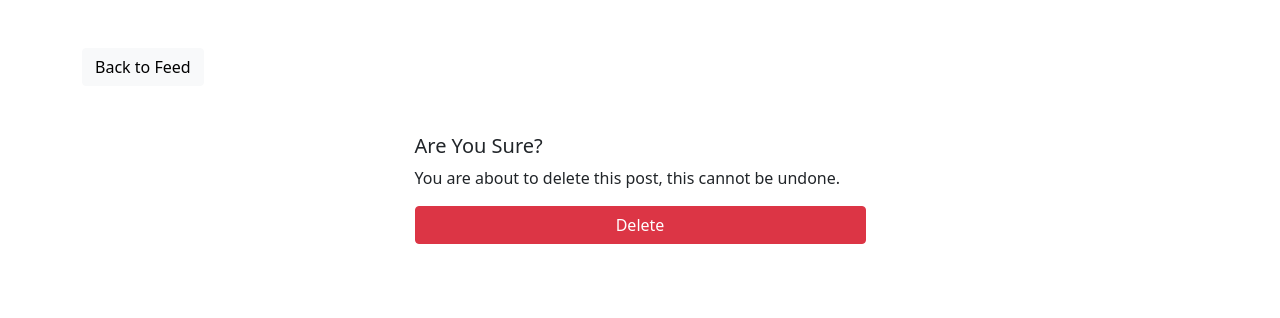
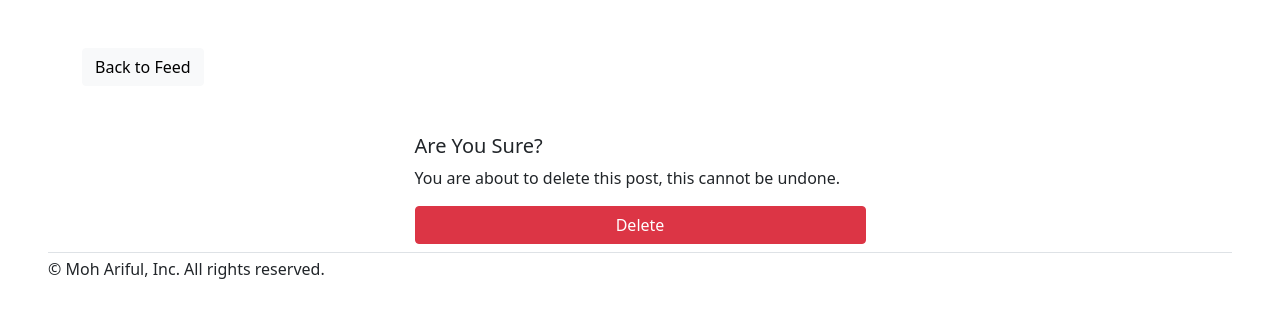
Before and after one commit to moh-ariful/social-media-like-twitter, a Django app: page /social/post/delete/1/ in a window 1280 px wide. Shown: the part 56-374 px from the top of the page. Run offline with Django 3.2, Linux system fonts and the light colour scheme; a user stored in the database is signed in; data comes from the database, SQL or seed files in the repository; some libraries are stand-ins or nearby versions.

Commit message:
First commit ready to push

```diff
--- a/landing/templates/landing/base.html
+++ b/landing/templates/landing/base.html
@@ -21,6 +21,19 @@
     {% block content %}
     {% endblock content %}
 
+  <footer>
+    <div class="d-flex justify-content-between py-1 my-2 border-top mx-5">
+      <p>&copy; Moh Ariful, Inc. All rights reserved.</p>
+      <ul class="list-unstyled d-flex">
+        <li class="ms-3"><a class="link-dark" href="#"><svg class="bi" width="24" height="24"><use xlink:href="#twitter"/></svg></a></li>
+        <li class="ms-3"><a class="link-dark" href="#"><svg class="bi" width="24" height="24"><use xlink:href="#instagram"/></svg></a></li>
+        <li class="ms-3"><a class="link-dark" href="#"><svg class="bi" width="24" height="24"><use xlink:href="#facebook"/></svg></a></li>
+      </ul>
+    </div>
+  </footer>
+</div>
+
+
     <!-- Option 1: Bootstrap Bundle with Popper -->
     <script src="https://cdn.jsdelivr.net/npm/bootstrap@5.0.0-beta1/dist/js/bootstrap.bundle.min.js" integrity="sha384-ygbV9kiqUc6oa4msXn9868pTtWMgiQaeYH7/t7LECLbyPA2x65Kgf80OJFdroafW" crossorigin="anonymous"></script>
   </body>
--- a/socialnetwork/settings.py
+++ b/socialnetwork/settings.py
@@ -9,7 +9,7 @@ BASE_DIR = Path(__file__).resolve().parent.parent
 # See https://docs.djangoproject.com/en/3.2/howto/deployment/checklist/
 
 # SECURITY WARNING: keep the secret key used in production secret!
-SECRET_KEY = 'django-insecure-sakp^-1c)97ewakhm@i-@8z3$80xteobz^4%qbf^gi^8#_)u+i'
+SECRET_KEY = 'django-insecure-sakp^-1c)97ewakhm@i-@8xxxxxxxxxxx^4%qbf^gi^8#_)u+i'
 
 # SECURITY WARNING: don't run with debug turned on in production!
 DEBUG = True
```
